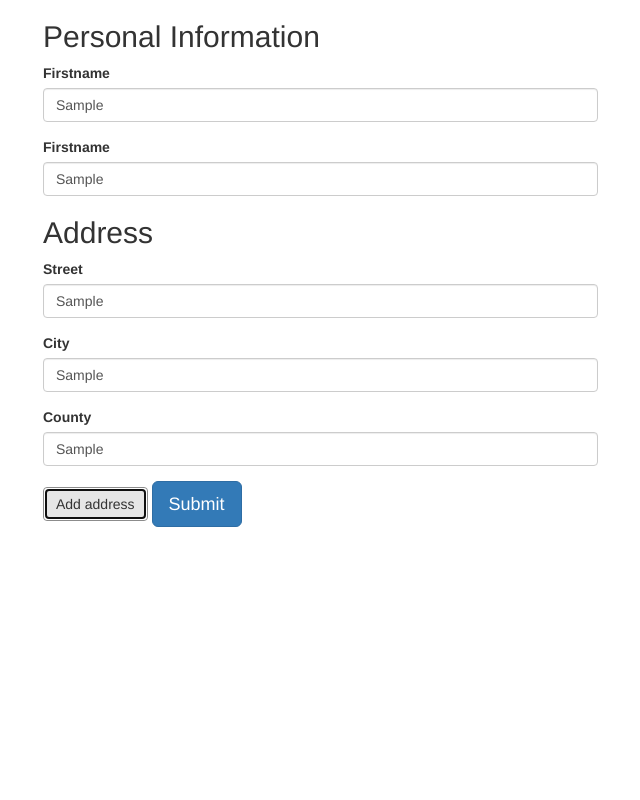
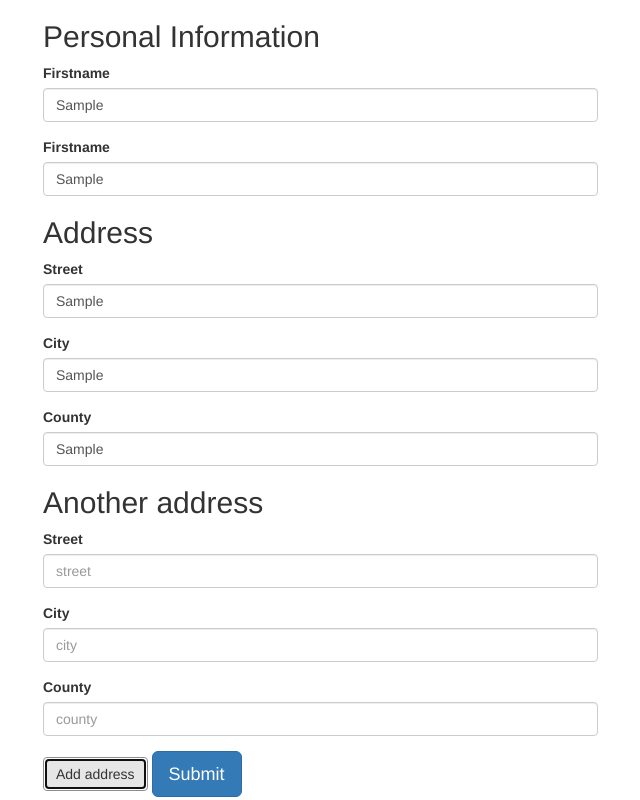
Before and after one commit to Injuguna/addressBook, a plain HTML site: page index.html in a window 1280 px wide. Both pictures are taken after typing "Sample", "Sample", "Sample", "Sample", "Sample" into the empty fields and a click on the button "Add address". Shown: the whole page, without its empty margins (27-667 px from the left). Drawn offline with nearby package versions, Linux system fonts and the light colour scheme.

Commit message:
Create new address created the function that will create new input forms when the another address button in html is clicked

```diff
--- a/index.html
+++ b/index.html
@@ -24,30 +24,30 @@
                     <!-- firtname -->
                     <div class="form-group">
                         <label for="fname">Firstname</label>
-                        <input type="text" placeholder="John" class="form-control" id="fname">
+                        <input type="text" placeholder="John" class="form-control" id="fname" required="">
                     </div>
                     <!-- lastname -->
                     <div class="form-group">
                         <label for="lname">Firstname</label>
-                        <input type="text" placeholder="Doe" class="form-control" id="lname">
+                        <input type="text" placeholder="Doe" class="form-control" id="lname" required="">
                     </div>
                     <!-- address section -->
-                    <div class="address">
+                    <div id="address">
                       <h2>Address</h2>
                       <!-- street -->
                       <div class="form-group">
                           <label for="street">Street</label>
-                          <input type="text" placeholder="street" class="form-control street">
+                          <input type="text" placeholder="street" class="form-control street" required="">
                       </div>
                       <!-- city -->
                       <div class="form-group">
                           <label for="city">City</label>
-                          <input type="text" placeholder="city" class="form-control city">
+                          <input type="text" placeholder="city" class="form-control city" required="">
                       </div>
                       <!-- county -->
                       <div class="form-group">
                           <label for="county">County</label>
-                          <input type="text" placeholder="county" class="form-control county">
+                          <input type="text" placeholder="county" class="form-control county" required="">
                       </div>
 
                     </div>
--- a/js/main.js
+++ b/js/main.js
@@ -6,8 +6,34 @@ var Contact=function(firstname,lastname){
 
 Contact.prototype.fullName = function () {
   return this.firstname + " " + this.lastname;
-
-
 };
 
 // User interface logic
+$(document).ready(function(){
+
+  // handling the add addresses click function
+  $("#addAddress").click(function(){
+    $("#address").append(
+      `
+      <h2>Another address</h2>
+      <div class="form-group">
+          <label for="street">Street</label>
+          <input type="text" placeholder="street" class="form-control street" required="">
+      </div>
+      <!-- city -->
+      <div class="form-group">
+          <label for="city">City</label>
+          <input type="text" placeholder="city" class="form-control city" required="">
+      </div>
+      <!-- county -->
+      <div class="form-group">
+          <label for="county">County</label>
+          <input type="text" placeholder="county" class="form-control county" required="">
+      </div>
+
+      `
+    );
+    // end of the append method
+  });
+
+});
```
